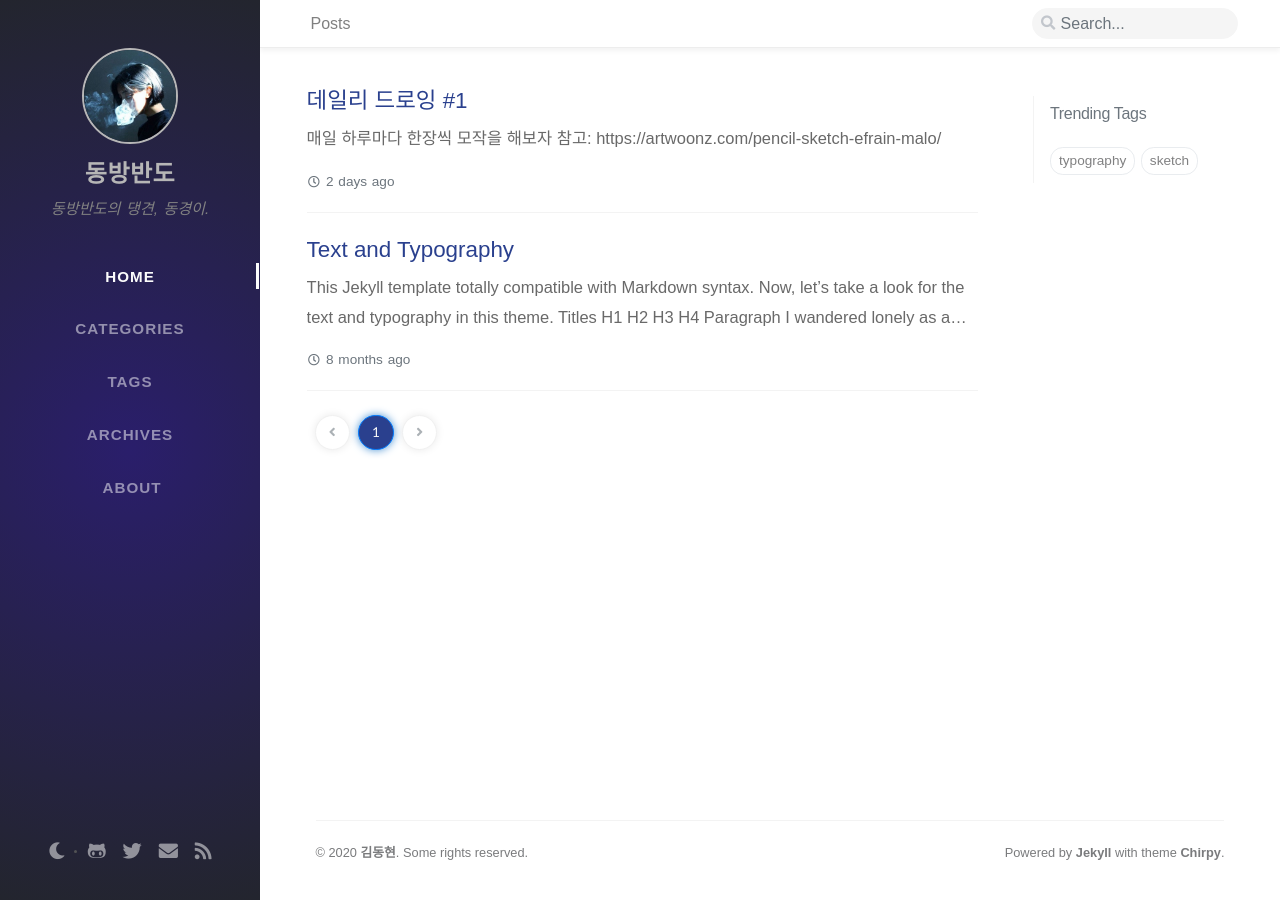
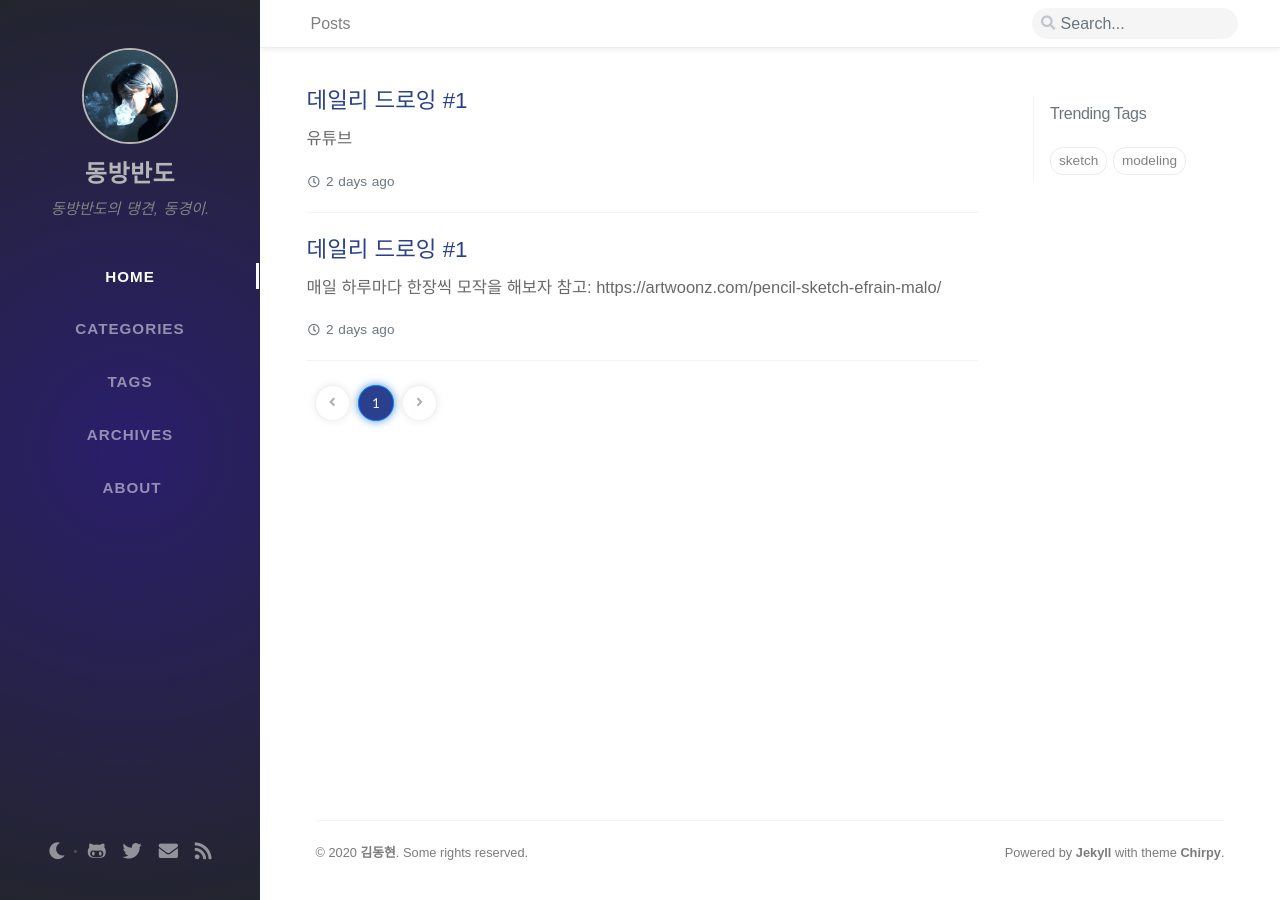
Before and after one commit to snoti151/snoti151.github.io, a Jekyll site: the page built from index.html, in a window 1280 px wide. Built offline with Jekyll 4.4.1, drawn with Linux system fonts in a browser that asks for light colours; nearby versions of some CDN libraries; some web fonts are replaced; the list of posts is cut into pages by our own code; comment, search, counter and statistics services are not loaded.

Commit message:
Posting-200408P05

````diff
--- a/_posts/2019-08-08-text-and-typography.md
+++ /dev/null
@@ -1,157 +0,0 @@
----
-title: "Text and Typography"
-date: 2019-08-08 11:33:00 +0800
-categories: [Blogging, Demo]
-tags: [typography]
----
-
-This Jekyll template totally compatible with Markdown syntax. Now, let's take a look for the text and typography in this theme.
-
-## Titles
-
-***
-# H1
-
-<h2 data-toc-skip>H2</h2>
-
-<h3 data-toc-skip>H3</h3>
-
-#### H4
-
-***
-
-## Paragraph
-
-I wandered lonely as a cloud
-
-That floats on high o'er vales and hills,
-
-When all at once I saw a crowd,
-
-A host, of golden daffodils;
-
-Beside the lake, beneath the trees,
-
-Fluttering and dancing in the breeze.
-
-## Block Quote
-
-> This line to shows the Block Quote.
-
-## Tables
-
-|Company|Contact|Country|
-|:---|:--|---:|
-|Alfreds Futterkiste | Maria Anders | Germany
-|Island Trading | Helen Bennett | UK
-|Magazzini Alimentari Riuniti | Giovanni Rovelli | Italy
-
-## Link
-
-[http://127.0.0.1:4000](http://127.0.0.1:4000)
-
-
-## Footnote
-
-Click the hook will locate the footnote[^footnote].
-
-
-## Image
-
-![Desktop View]({{ "/assets/img/sample/mockup.png" | relative_url }})
-
-
-## Inline code
-
-This is an example of `Inline Code`.
-
-
-## Code Snippet
-
-### Common
-
-```
-This is a common code snippet, without syntax highlight and line number.
-```
-
-### Specific Languages
-
-#### Console
-
-```console
-$ date
-Sun Nov  3 15:11:12 CST 2019
-```
-
-
-#### Terminal
-
-```terminal
-$ env |grep SHELL
-SHELL=/usr/local/bin/bash
-PYENV_SHELL=bash
-```
-
-#### Ruby
-
-```ruby
-def sum_eq_n?(arr, n)
-  return true if arr.empty? && n == 0
-  arr.product(arr).reject { |a,b| a == b }.any? { |a,b| a + b == n }
-end
-```
-
-#### Shell
-
-```shell
-if [ $? -ne 0 ]; then
-    echo "The command was not successful.";
-    #do the needful / exit
-fi;
-```
-
-#### Liquid
-
-{% raw %}
-```liquid
-{% if product.title contains 'Pack' %}
-  This product's title contains the word Pack.
-{% endif %}
-```
-{% endraw %}
-
-#### HTML
-
-```html
-<div class="sidenav">
-  <a href="#contact">Contact</a>
-  <button class="dropdown-btn">Dropdown
-    <i class="fa fa-caret-down"></i>
-  </button>
-  <div class="dropdown-container">
-    <a href="#">Link 1</a>
-    <a href="#">Link 2</a>
-    <a href="#">Link 3</a>
-  </div>
-  <a href="#contact">Search</a>
-</div>
-```
-
-**Horizontal Scrolling**
-
-```html
-<div class="panel-group">
-  <div class="panel panel-default">
-    <div class="panel-heading" id="{{ category_name }}">
-      <i class="far fa-folder"></i>
-      <p>This is a very long long long long long long long long long long long long long long long long long long long long long line.</p>
-      </a>
-    </div>
-  </div>
-</div>
-```
-
-
-## Reverse Footnote
-
-[^footnote]: The footnote source.
````
Also changed, not shown: _posts/2020-04-05-데일리-드로잉-[1].md (+2 -2 lines), _posts/2020-04-08-노말맵습작.md (added, +13 -0 lines), assets/img/modelings/l01.jpg (added).
